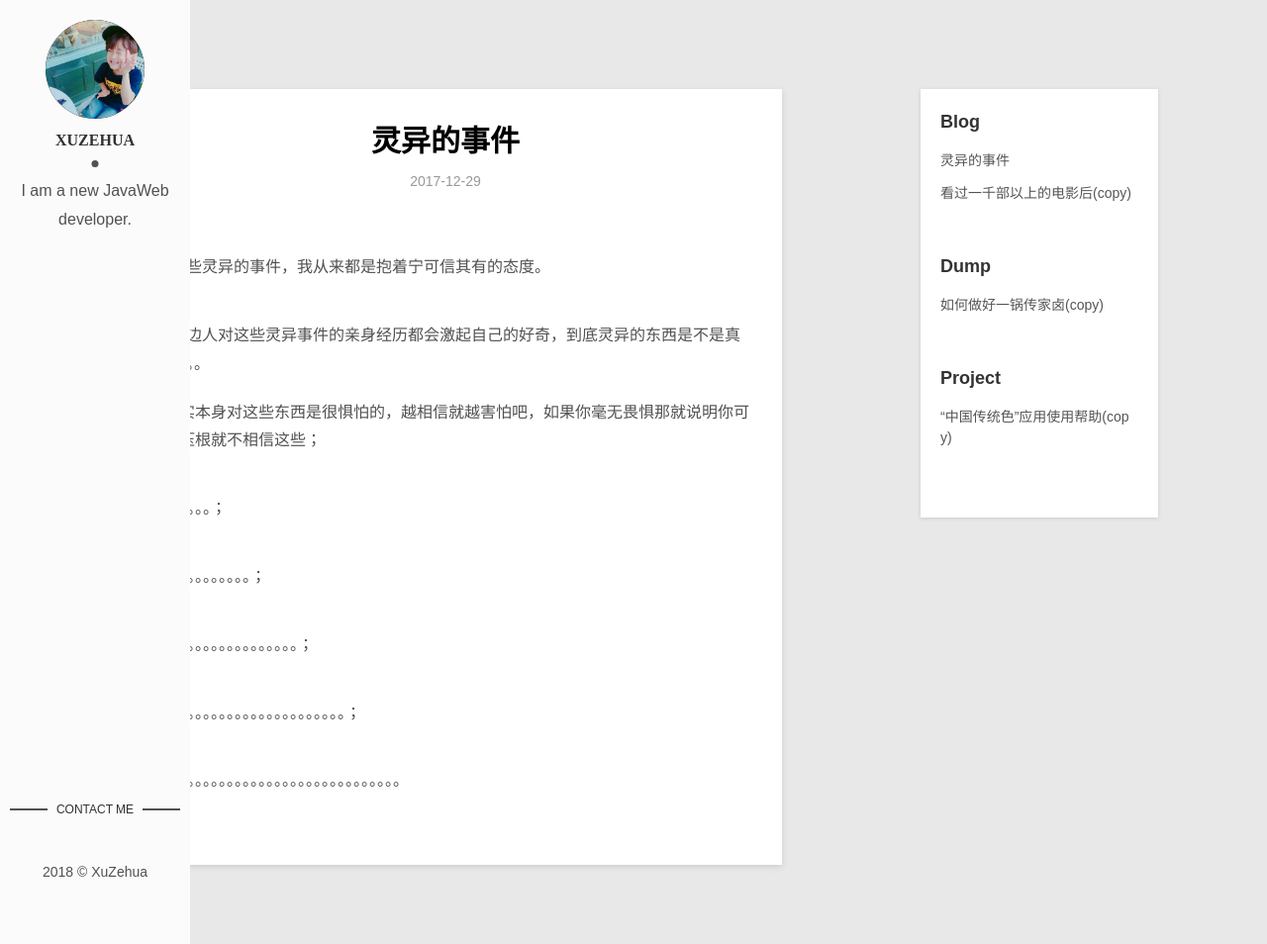
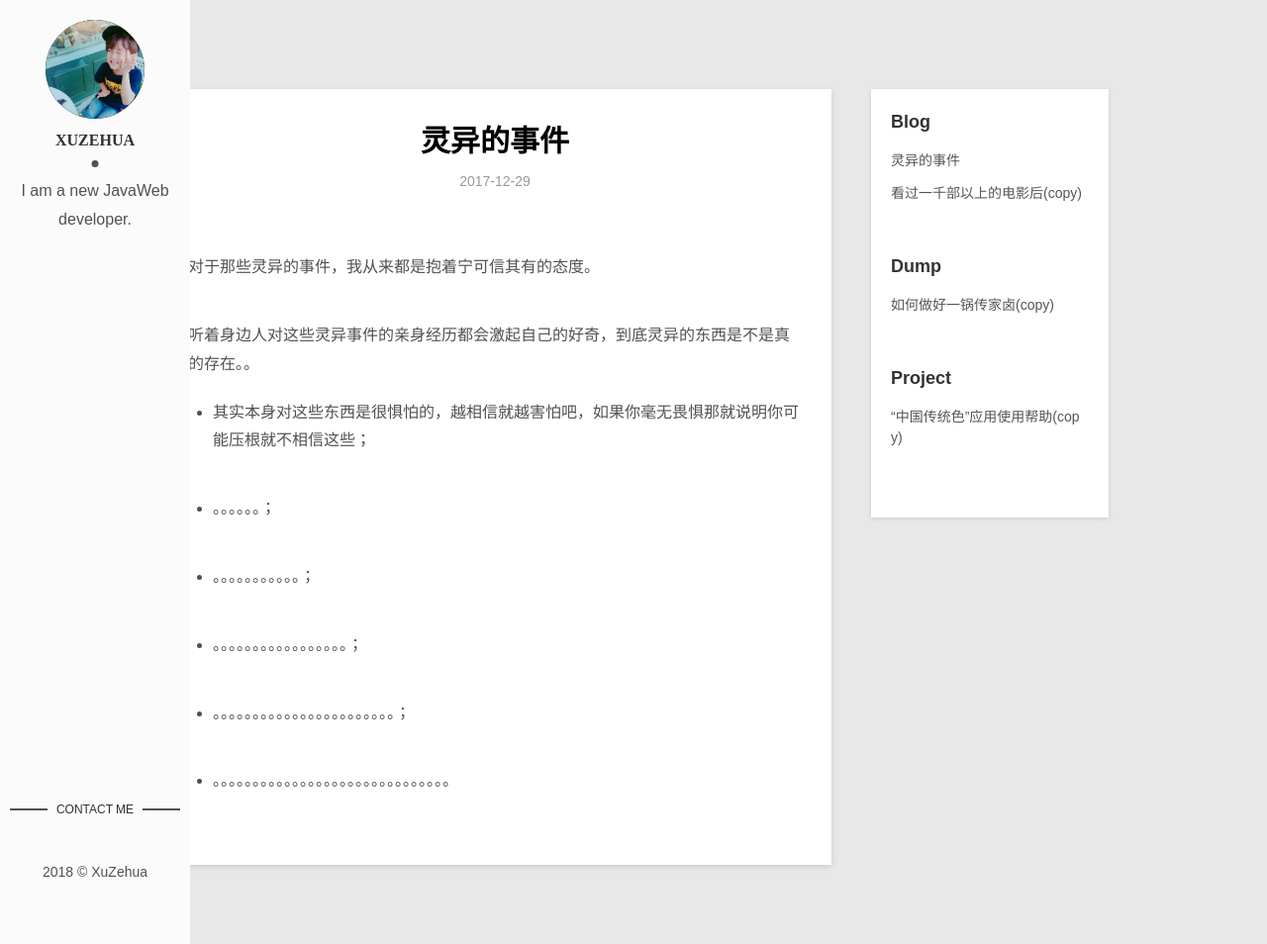
Before and after one commit to lychhh/lychhh.github.io, a Jekyll site: the page built from _posts/blog/2017-12-29-something-magic.md, in a window 1280 px wide and 954 px high. Shown: the whole window at 99% size. Built offline with Jekyll 4.4.1, drawn with Linux system fonts in a browser that asks for light colours.

Commit message:
Update default.css

```diff
--- a/css/default.css
+++ b/css/default.css
@@ -52,7 +52,7 @@
 pre ol{margin-left:25px;list-style-type:decimal;}
 
 /************layout style*****************/
-#content {width:1060px;margin:90px auto 60px;min-height:400px;height:auto !important;height:400px; }
+#content {width:960px;margin:90px auto 60px;min-height:400px;height:auto !important;height:400px; }
 
 
 /****************entry style**************/
```
